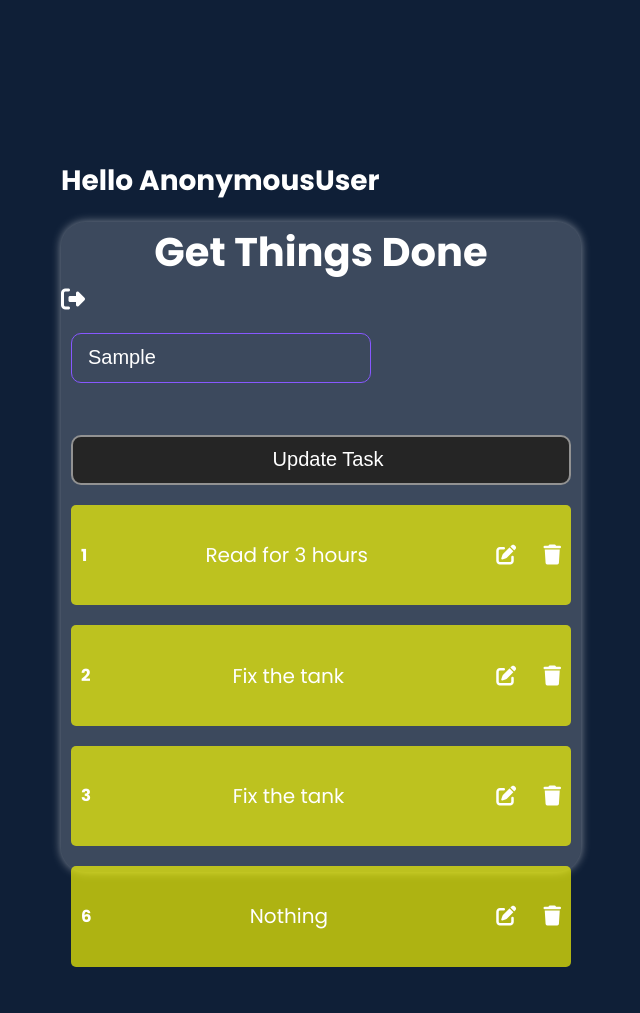
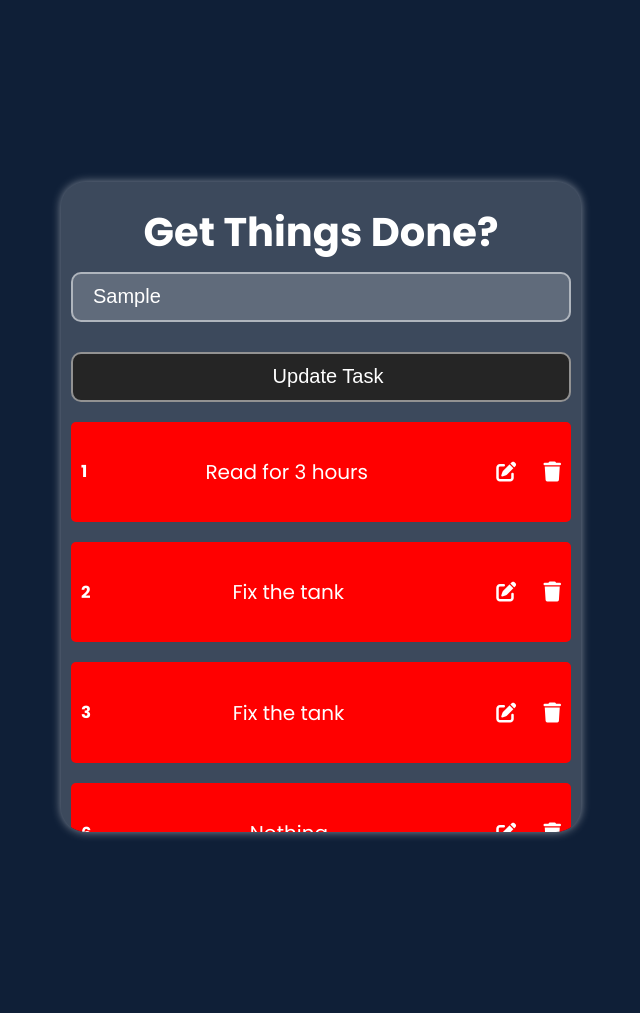
Before and after one commit to anjolakabiawu/To-do-App, a Django app: template todo/templates/edit_todo.html in a window 1280 px wide. Shown: the whole page, without its empty margins (319-959 px from the left). Run offline with Django 5.2, Linux system fonts and the light colour scheme; data comes from the database, SQL or seed files in the repository; both versions use the stored data as it was after the commit; the template is opened without the code that fills it: values that come from a table or form of the project are taken from there, most other values are stand-ins (such as "Sample title", 1, 10 or a date in 2020); some libraries are stand-ins or nearby versions; some web fonts are replaced.

Commit message:
Finishing touches

```diff
--- a/todo/templates/edit_todo.html
+++ b/todo/templates/edit_todo.html
@@ -1,48 +1,57 @@
 {% load static %}
 <!DOCTYPE html>
 <html lang="en">
+
 <head>
     <meta charset="UTF-8">
     <meta name="viewport" content="width=device-width, initial-scale=1.0">
     <title>Todo</title>
-    <link rel="stylesheet" href="{% static 'css/index.css' %}" />
-    <link rel="stylesheet" href="{% static 'css/styles.css' %}" />
+    <link rel="stylesheet" href="{% static 'css/styles.css' %}">
+    <link rel="stylesheet" href="{% static 'css/index.css' %}">
     <link rel="stylesheet" href="https://fonts.googleapis.com/css2?family=Poppins:wght@400;500;700&display=swap" />
     <link rel="stylesheet"
         href="https://fonts.googleapis.com/css2?family=Font Awesome 5 Brands:wght@400&display=swap" />
+    <script src="https://kit.fontawesome.com/cb792c0850.js" crossorigin="anonymous"></script>
 
-    <script src="https://kit.fontawesome.com/cb792c0850.js" crossorigin="anonymous"></script>
 </head>
 
 <body>
+
     <div class="signup-login">
-        <div>
-            <div>
-                <h1>Hello {{ user }}</h1>
-            </div>
-            <div class="signup-box">
-                <div class="heading">
-                    Get Things Done
-                </div>
-                <i class="fa-solid fa-right-from-bracket"></i>
+        <div class=" signup-box scr">
+            <div class="heading">Get Things Done?</div>
             <form method="post">
                 {% csrf_token %}
-                    <input type="text" required class="todo-input inp" name="title" placeholder="What is the Task today?"
-                    value={{ obj.title }}>
-                    <input type="submit" class="submit-button" value="Update Task">
+                <input type="text" name="title" required class="todo-input inp" placeholder="What is the task today?" value={{obj.title}}>
+                <input type="hidden" name="srno" value={{obj.srno}}>
+
+                <input class="submit-button" type="submit" value="Update Task">
+
             </form>
-                {% for todo in  res %}
-                <div class="Todo">
-                    <h5>{{ todo.srno }}</h5>
-                    <p>{{ todo.title }}</p>
+
+            {% for todo in res %}
+            <div class="Todo clickable-div {% if todo.status %}todo-green{% else %}todo-red{% endif %}" >
+                <h5>{{todo.srno}}</h5>
+                <p>{{todo.title}}</p>
+
+
+
+
                 <div>
                     <a href=""><i class="fa-solid fa-pen-to-square"></i></a>
-                        <a href="/delete_todo/{{ todo.srno}}"><i class="fa-solid fa-trash"></i></a>
+                    <a href=" /delete_todo/{{todo.srno}} "><i class="fa-solid fa-trash"></i></a>
+
+                    </i>
                 </div>
             </div>
+
+
             {% endfor %}
         </div>
+
+
     </div>
-    </div>
+    <script src="{% static 'js/todo.js' %}"></script>
 </body>
+
 </html>
--- a/todo/templates/todo.html
+++ b/todo/templates/todo.html
@@ -47,5 +47,6 @@
             </div>
         </div>
     </div>
+    <script src="{% static 'js/todo.js' %}"></script>
 </body>
 </html>
--- a/todo/views.py
+++ b/todo/views.py
@@ -30,6 +30,7 @@ def loginn(request):
             return redirect('/login')
     return render(request, "login.html")
 
+@login_required(login_url='/login')
 def todo(request):
     if request.method=='POST':
         title = request.POST.get('title')
@@ -41,6 +42,7 @@ def todo(request):
     res= models.TODOO.objects.filter(user=request.user).order_by('-date')
     return render(request, 'todo.html', {'res':res})
 
+@login_required(login_url='/login')
 def edit_todo(request, srno):
     if request.method == 'POST':
         title = request.POST.get('title')
@@ -55,6 +57,7 @@ def edit_todo(request, srno):
     obj = models.TODOO.objects.get(srno=srno)
     return render(request, 'todo.html')
 
+@login_required(login_url='/login')
 def delete_todo(request, srno):
     obj = models.TODOO.objects.get(srno=srno)
     obj.delete()
```
Also changed, not shown: db.sqlite3. Lines whose indentation alone changed are shown as unchanged.
